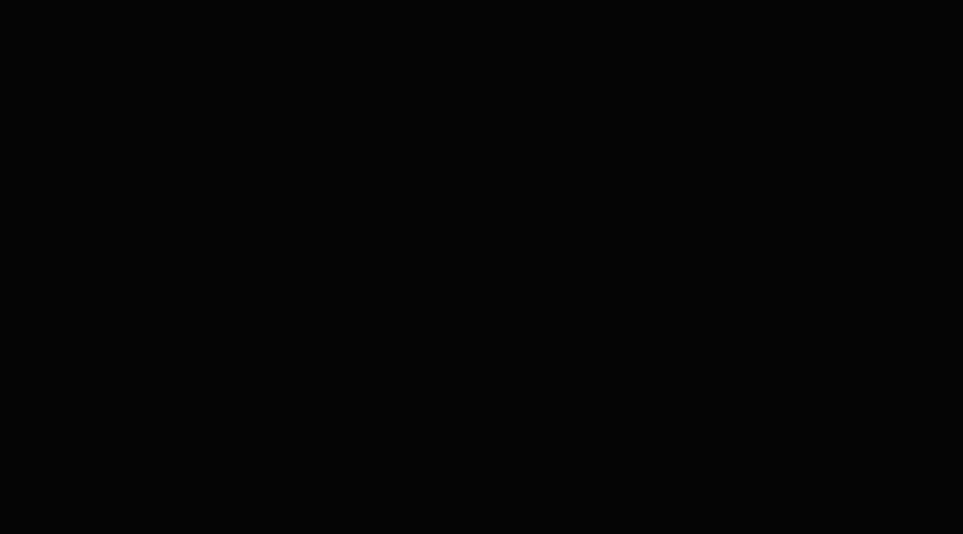
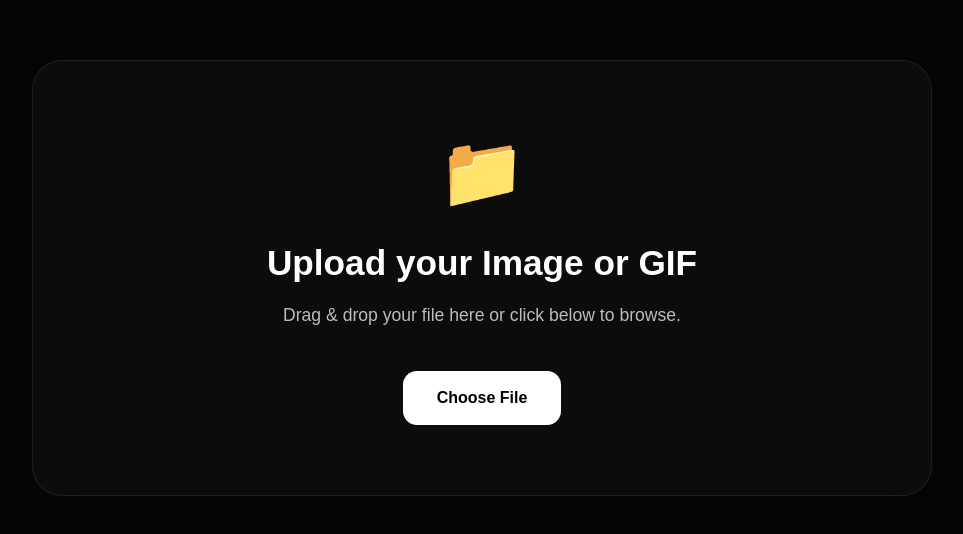
Before and after one commit to itzmitto/ascii-art-website, a Next.js app: page / in a window 1280 px wide. Shown: the part 860-1394 px from the top of the page, without its empty margins (158-1121 px from the left). Before the commit the page ends 800 px from the top, so only its background shows below. Built offline with nearby package versions, Linux system fonts and the light colour scheme.

Commit message:
upload.tsx aangemaakt plus styling

```diff
--- a/src/app/globals.css
+++ b/src/app/globals.css
@@ -157,3 +157,58 @@
   background: white;
   color: black;
 }
+
+.upload-section {
+  padding: 120px 24px;
+  display: flex;
+  justify-content: center;
+}
+
+.upload-card {
+  width: 100%;
+  max-width: 900px;
+  padding: 70px;
+  border: 1px solid rgba(255, 255, 255, .08);
+  border-radius: 30px;
+  background: rgba(255, 255, 255, .03);
+  backdrop-filter: blur(20px);
+  text-align: center;
+  transition: .35s;
+}
+
+.upload-card:hover {
+  transform: translateY(-6px);
+  border-color: rgba(255, 255, 255, .18);
+}
+
+.upload-icon {
+  font-size: 70px;
+  margin-bottom: 30px;
+}
+
+.upload-card h2 {
+  font-size: 2.2rem;
+  margin-bottom: 18px;
+}
+
+.upload-card p {
+  color: #bcbcbc;
+  font-size: 1.1rem;
+  line-height: 1.7;
+  margin-bottom: 40px;
+}
+
+.upload-btn {
+  padding: 18px 34px;
+  border: none;
+  border-radius: 14px;
+  background: white;
+  color: black;
+  font-size: 1rem;
+  font-weight: 700;
+  transition: .3s;
+}
+
+.upload-btn:hover {
+  transform: scale(1.04);
+}
--- a/src/app/page.tsx
+++ b/src/app/page.tsx
@@ -1,42 +1,35 @@
 import Navbar from "@/components/Navbar";
+import Upload from "@/components/Upload";
 
 export default function Home() {
   return (
     <>
       <Navbar />
-
       <main className="hero">
         <div className="hero-content">
-
           <span className="badge">
             ⚡ Fast • Free • Open Source
           </span>
-
           <h1>
             Turn Images & GIFs
             <br />
             Into ASCII Art
           </h1>
-
           <p>
             Upload an image or GIF and instantly convert it into
             beautiful ASCII art directly in your browser.
           </p>
-
           <div className="hero-buttons">
-
             <button className="primary-btn">
               Get Started
             </button>
-
             <button className="secondary-btn">
               Live Demo
             </button>
-
           </div>
-
         </div>
       </main>
+      <Upload />
     </>
   );
 }
--- /dev/null
+++ b/src/components/Upload.tsx
@@ -0,0 +1,12 @@
+export default function Upload() {
+    return (
+        <section className="upload-section">
+            <div className="upload-card">
+                <div className="upload-icon">📁</div>
+                <h2>Upload your Image or GIF</h2>
+                <p>Drag & drop your file here or click below to browse.</p>
+                <button className="upload-btn">Choose File</button>
+            </div>
+        </section>
+    );
+}
```
